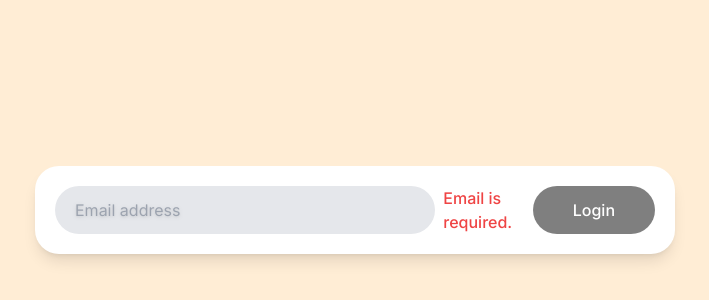
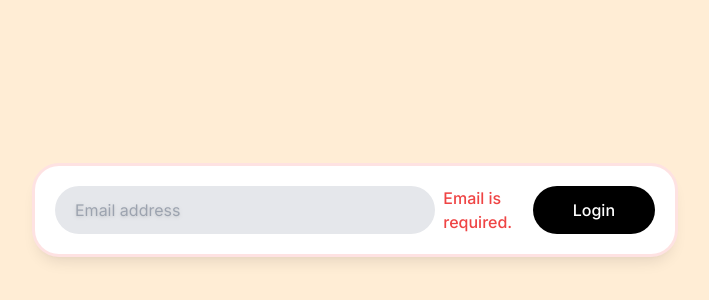
Before and after one commit to ranahwhang/carrot-market, a Next.js app: page / in a window 1280 px wide. Shown: the part 190-490 px from the top of the page, without its empty margins (285-994 px from the left). Built offline with nearby package versions, Linux system fonts and the light colour scheme.

Commit message:
Tailwind - State Modifiers

```diff
--- a/app/page.tsx
+++ b/app/page.tsx
@@ -1,10 +1,10 @@
 export default function Home() {
   return (
     <main className="bg-gray-100 sm:bg-red-100 md:bg-green-100 lg:bg-cyan-100 xl:bg-orange-100 2xl:bg-purple-100 h-screen flex items-center justify-center p-5">
-      <div className="bg-white shadow-lg p-5 rounded-3xl w-full max-w-screen-sm flex flex-col md:flex-row gap-2">
-        <input className="w-full rounded-full h-12 bg-gray-200 pl-5 outline-none ring ring-transparent focus:ring-green-500 focus:ring-offset-2 transition-shadow placeholder:drop-shadow invalid:focus:ring-red-500 peer" required type="email" placeholder="Email address" />
+      <div className="bg-white shadow-lg p-5 rounded-3xl w-full max-w-screen-sm flex flex-col md:flex-row gap-2 *:outline-none ring ring-transparent transition-shadow has-[:invalid]:ring-red-100 has-[:invalid]:ring">
+        <input className="w-full rounded-full h-12 bg-gray-200 pl-5 ring ring-transparent focus:ring-green-500 focus:ring-offset-2 transition-shadow placeholder:drop-shadow invalid:focus:ring-red-500 peer" required type="text" placeholder="Email address" />
         <span className="text-red-500 font-medium hidden peer-invalid:block">Email is required.</span>
-        <button className="bg-black bg-opacity-50 text-white py-2 rounded-full focus:scale-90 transition-transform font-medium outline-none md:px-10">Login</button>
+        <button className="bg-black text-white py-2 rounded-full active:scale-90 transition-transform font-medium md:px-10">Login</button>
       </div>
     </main>
   );
```
